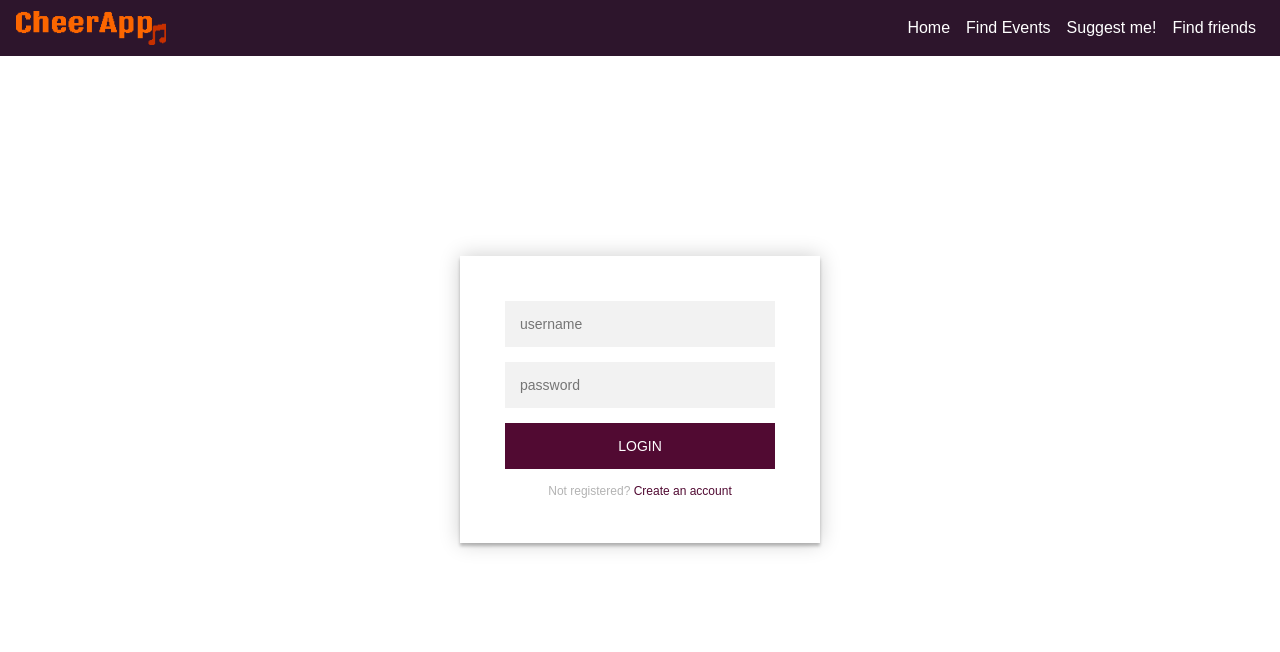
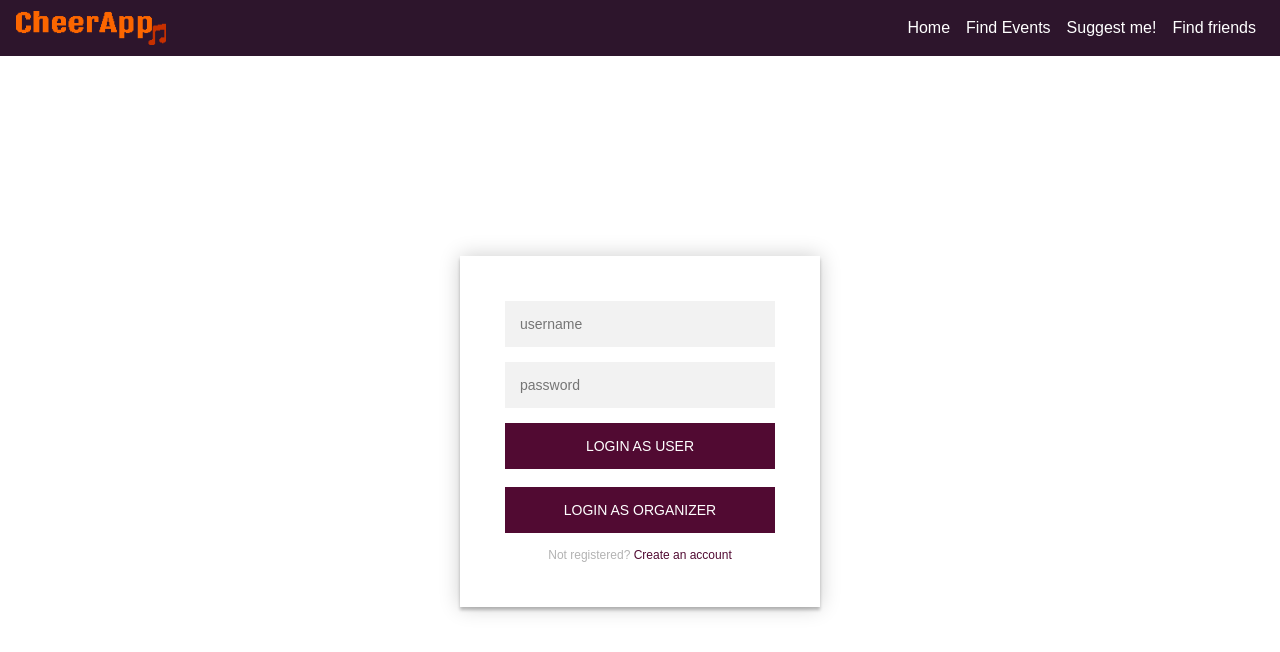
Before and after one commit to nik1360/CheerApp, a React (Create React App) app in the folder cheer-app-frontend/: page /login in a window 1280 px wide. Shown: the top 652 px of the page. Built offline with nearby package versions, Linux system fonts and the light colour scheme.

Commit message:
unchecked login

```diff
--- a/cheer-app-frontend/src/App.js
+++ b/cheer-app-frontend/src/App.js
@@ -16,11 +16,22 @@ class App extends Component {
 
 	};
 
+	loginUser=() => {
+		this.setState({userLoggedIn:true});
+
+	}
+
+	loginOrganizer=() => {
+		this.setState({organizerLoggedIn:true});
+	}
 	drawerToggleClickHandler = () => {
 		this.setState((prevState) => {
 			return{sideDrawerOpen: !prevState.sideDrawerOpen};
 		});
 	};
+
+
+
 	backdropClickHandler = () => {
 		this.setState({sideDrawerOpen:false});
 	};
@@ -39,13 +50,21 @@ class App extends Component {
 
 					<Toolbar drawerClickHandler={this.drawerToggleClickHandler}/>
 					<SideDrawer show={this.state.sideDrawerOpen} user={this.state.userLoggedIn}
-						organizer={this.state.organizerLoggedIn} username={this.state.username}/>
+						organizer={this.state.organizerLoggedIn} username={this.state.username}
+					/>
 					{backdrop}
 
 
 					<Switch>
 						<Route path="/" exact component={Home }/>
-						<Route path="/login" component={Login}/>
+						<Route path="/login"
+							render={() =>
+								<Login username={this.state.username} password={this.state.password}
+									userLoggedIn={this.state.userLoggedIn} organizerLoggedIn={this.state.organizerLoggedIn}
+									loginUser={this.loginUser} loginOrganizer={this.loginOrganzier}
+								/>
+							}
+						/>
 
         			</Switch>
 
--- a/cheer-app-frontend/src/components/Pages/Login/Login.js
+++ b/cheer-app-frontend/src/components/Pages/Login/Login.js
@@ -1,17 +1,36 @@
 import React from 'react';
+import {withRouter} from 'react-router-dom';
 import './Login.css'
 
 const Login = props => {
 
+    const loginUser = e =>{
+        props.loginUser();
+
+        props.history.push('/');
+        e.preventDefault();
+    }
+
+    const loginOrganizer = e =>{
+        props.loginOrganizer();
+
+        props.history.push('/');
+        e.preventDefault();
+    }
+
     return(
         <div className="login-page">
             <div className="form">
-                    <form className="login-form">
+                <form className="login-form" onSubmit={loginUser} action="/">
                     <input type="text" placeholder="username"/>
                     <input type="password" placeholder="password"/>
-                    <button>login</button>
-                    <p className="message">Not registered? <a href="/register">Create an account</a></p>
+                    <button type="submit" >login as user</button>
                 </form>
+                <br/>
+                <form className="login-form" onSubmit={loginOrganizer} action="/">
+                    <button type="submit" >login as organizer</button>
+                </form>
+                <p className="message">Not registered? <a href="/register">Create an account</a></p>
             </div>
         </div>
 
@@ -19,4 +38,4 @@ const Login = props => {
 
 
 }
-export default Login;
+export default withRouter(Login);
```
